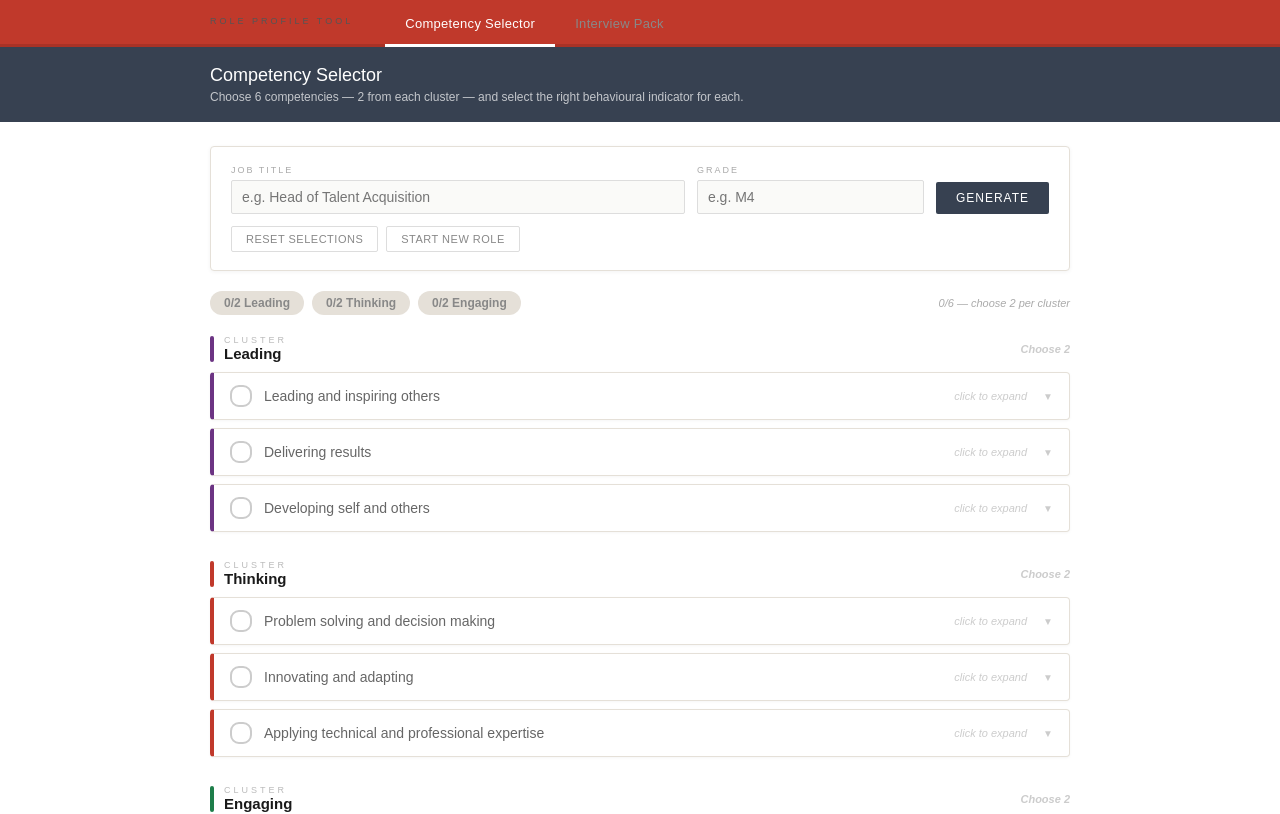
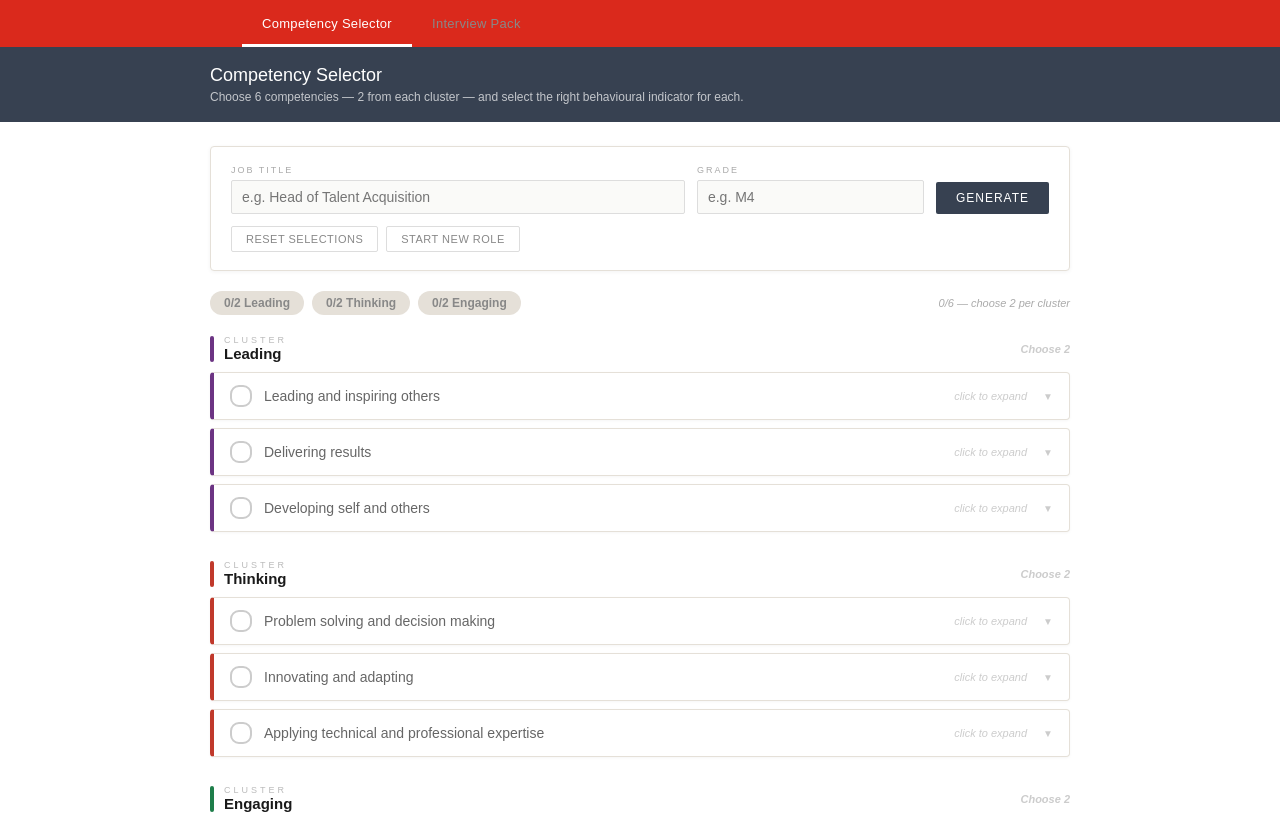
Before and after one commit to hchioccola/competency-finder, a React (Vite) app: page / in a window 1280 px wide. Shown: the top 814 px of the page. Built offline with nearby package versions, Linux system fonts and the light colour scheme.

Commit message:
Update App.jsx

```diff
--- a/src/App.jsx
+++ b/src/App.jsx
@@ -696,10 +696,10 @@ export default function App() {
     <div style={{ minHeight: "100vh", background: "#ffffff", fontFamily: "Arial, Helvetica, sans-serif" }}>
 
       {/* Top nav */}
-      <div style={{ background: "#c0392b", borderBottom: "3px solid #a93226" }}>
+      <div style={{ background: "#DA291C", borderBottom: "3px solid #DA291C" }}>
         <div style={{ maxWidth: 860, margin: "0 auto", padding: "0 24px", display: "flex", alignItems: "stretch" }}>
           <div style={{ padding: "16px 0 0", marginRight: 32 }}>
-            <div style={{ fontSize: 9, color: "#555", letterSpacing: 3, textTransform: "uppercase", marginBottom: 2 }}>Role Profile Tool</div>
+            <div style={{ fontSize: 9, color: "#ffffff", letterSpacing: 3, textTransform: "uppercase", marginBottom: 2 }}></div>
           </div>
           {[
             { key: "selector", label: "Competency Selector" },
```
